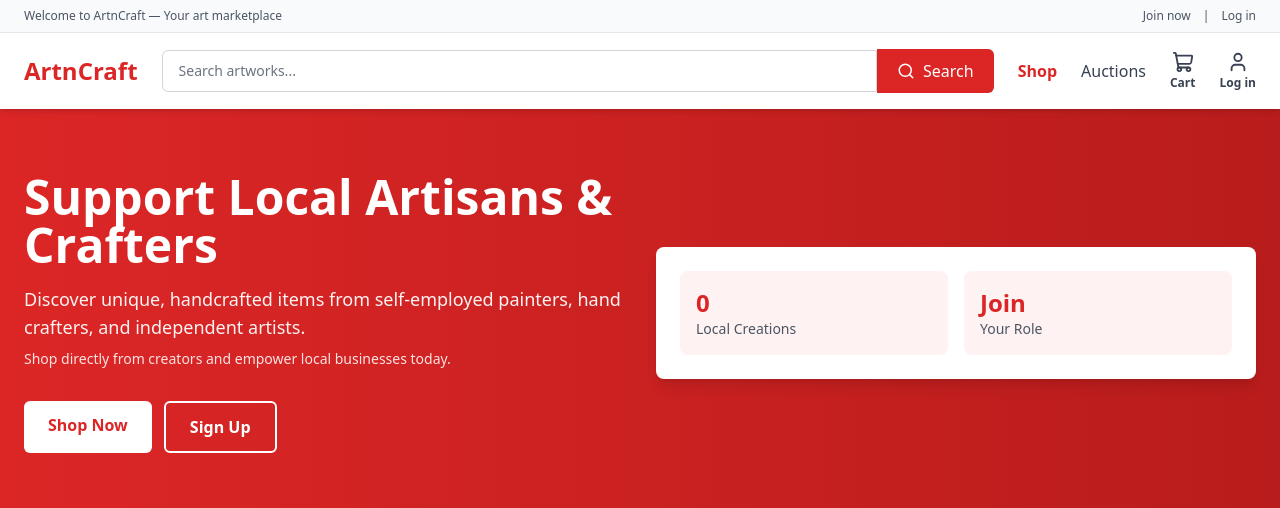
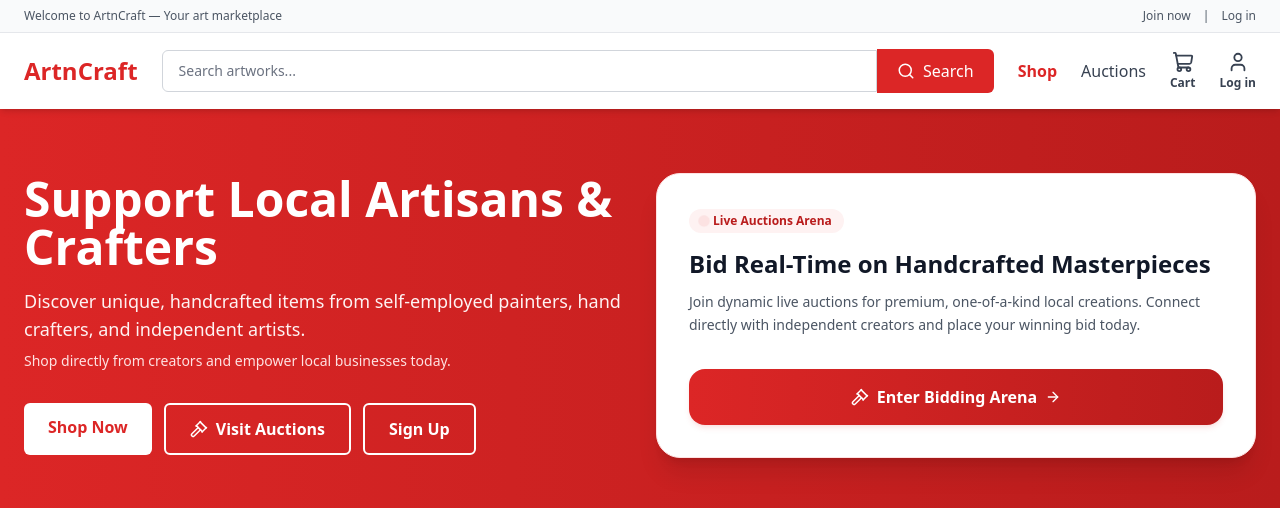
Before and after one commit to pasindunavodya01/ArtnCraft, a React (Vite) app in the folder client/: page / in a window 1280 px wide. Shown: the top 508 px of the page. Built offline with nearby package versions, Linux system fonts and the light colour scheme; no server answers.

Commit message:
homepage bid

```diff
--- a/client/src/pages/AuctionList.jsx
+++ b/client/src/pages/AuctionList.jsx
@@ -340,7 +340,6 @@ export default function AuctionList() {
                 );
               })}
             </div>
-
             {/* Pagination Controls */}
             {totalPages > 1 && (
               <div className="mt-12 flex items-center justify-center gap-1.5 pb-8 border-t border-gray-250 pt-6">
@@ -354,7 +353,13 @@ export default function AuctionList() {
                   Prev
                 </button>
 
-                {/* Page Number Buttons */}
+                {/* Mobile Page Indicator */}
+                <span className="inline-flex sm:hidden items-center justify-center h-10 px-4 rounded-xl border border-gray-300 bg-white text-xs font-bold text-gray-700">
+                  Page {currentPage} of {totalPages}
+                </span>
+
+                {/* Desktop Page Number Buttons */}
+                <div className="hidden sm:flex items-center gap-1.5">
                   {Array.from({ length: totalPages }, (_, index) => {
                     const pageNum = index + 1;
                     return (
@@ -372,6 +377,7 @@ export default function AuctionList() {
                       </button>
                     );
                   })}
+                </div>
 
                 {/* Next Button */}
                 <button
--- a/client/src/pages/Homepage.jsx
+++ b/client/src/pages/Homepage.jsx
@@ -1,5 +1,6 @@
 import { useEffect, useState } from 'react';
-import { useSearchParams } from 'react-router-dom';
+import { Link, useSearchParams } from 'react-router-dom';
+import { Gavel, ArrowRight } from 'lucide-react';
 import api from '../services/api.js';
 import ProductCard from '../components/ProductCard.jsx';
 import { useCart } from '../contexts/CartContext.jsx';
@@ -130,6 +131,9 @@ export default function Homepage() {
                 <a href="#products" className="rounded-md bg-white px-6 py-3 font-bold text-red-600 transition hover:bg-gray-50">
                   Shop Now
                 </a>
+                <Link to="/auctions" className="rounded-md border-2 border-white px-6 py-3 font-bold text-white transition hover:bg-white hover:text-red-600 flex items-center gap-2">
+                  <Gavel size={18} /> Visit Auctions
+                </Link>
                 {!user && (
                   <a href="/register" className="rounded-md border-2 border-white px-6 py-3 font-bold text-white transition hover:bg-white hover:text-red-600">
                     Sign Up
@@ -137,16 +141,28 @@ export default function Homepage() {
                 )}
               </div>
             </div>
-            <div className="rounded-lg overflow-hidden bg-white p-6 shadow-lg">
-              <div className="grid grid-cols-2 gap-4">
-                <div className="rounded-lg bg-red-50 p-4">
-                  <p className="text-2xl font-bold text-red-600">{products.length}</p>
-                  <p className="text-sm text-gray-600">Local Creations</p>
+            <div className="rounded-3xl bg-white p-6 sm:p-8 shadow-xl border border-red-100 flex flex-col justify-between">
+              <div>
+                <span className="inline-flex items-center gap-1.5 rounded-full bg-red-50 px-3 py-1 text-xs font-bold text-red-700">
+                  <span className="h-1.5 w-1.5 rounded-full bg-red-600 animate-ping" />
+                  Live Auctions Arena
+                </span>
+                <h3 className="mt-4 text-2xl font-black text-gray-900 leading-tight">
+                  Bid Real-Time on Handcrafted Masterpieces
+                </h3>
+                <p className="mt-3 text-sm text-gray-600 leading-relaxed">
+                  Join dynamic live auctions for premium, one-of-a-kind local creations. Connect directly with independent creators and place your winning bid today.
+                </p>
               </div>
-                <div className="rounded-lg bg-red-50 p-4">
-                  <p className="text-2xl font-bold text-red-600">{user ? role.charAt(0).toUpperCase() + role.slice(1) : 'Join'}</p>
-                  <p className="text-sm text-gray-600">Your Role</p>
-                </div>
+              <div className="mt-8">
+                <Link
+                  to="/auctions"
+                  className="w-full inline-flex items-center justify-center gap-2 rounded-2xl bg-gradient-to-r from-red-600 to-red-700 px-6 py-4 font-bold text-white transition duration-300 hover:from-red-700 hover:to-red-800 active:scale-95 shadow-md shadow-red-600/10 group"
+                >
+                  <Gavel size={18} className="group-hover:rotate-12 transition duration-300" />
+                  Enter Bidding Arena
+                  <ArrowRight size={16} className="group-hover:translate-x-1 transition duration-300" />
+                </Link>
               </div>
             </div>
           </div>
@@ -165,7 +181,7 @@ export default function Homepage() {
               {preferences?.topCategories?.length > 0 && (
                 <p className="mt-2 text-sm text-gray-500">
                   Preferences: {preferences.topCategories.map((c) => c.name).join(', ')}
-                  {preferences.priceRange && ` · $${preferences.priceRange.min.toFixed(0)}–$${preferences.priceRange.max.toFixed(0)}`}
+                  {preferences.priceRange && ` · Rs.${preferences.priceRange.min.toFixed(0)}–Rs.${preferences.priceRange.max.toFixed(0)}`}
                 </p>
               )}
             </div>
@@ -291,6 +307,13 @@ export default function Homepage() {
                     Prev
                   </button>
 
+                  {/* Mobile Page Indicator */}
+                  <span className="inline-flex sm:hidden items-center justify-center h-10 px-4 rounded-xl border border-gray-300 bg-white text-xs font-bold text-gray-700">
+                    Page {currentPage} of {totalPages}
+                  </span>
+
+                  {/* Desktop Page Number Buttons */}
+                  <div className="hidden sm:flex items-center gap-1.5">
                     {Array.from({ length: totalPages }, (_, index) => {
                       const pageNum = index + 1;
                       return (
@@ -308,6 +331,7 @@ export default function Homepage() {
                         </button>
                       );
                     })}
+                  </div>
 
                   <button
                     type="button"
--- a/client/src/pages/SellerDashboard.jsx
+++ b/client/src/pages/SellerDashboard.jsx
@@ -875,6 +875,13 @@ export default function SellerDashboard() {
                       Prev
                     </button>
 
+                    {/* Mobile Page Indicator */}
+                    <span className="inline-flex sm:hidden items-center justify-center h-10 px-4 rounded-xl border border-gray-300 bg-white text-xs font-bold text-gray-700">
+                      Page {productsPage} of {totalProductsPages}
+                    </span>
+
+                    {/* Desktop Page Number Buttons */}
+                    <div className="hidden sm:flex items-center gap-1.5">
                       {Array.from({ length: totalProductsPages }, (_, index) => {
                         const pageNum = index + 1;
                         return (
@@ -892,6 +899,7 @@ export default function SellerDashboard() {
                           </button>
                         );
                       })}
+                    </div>
 
                     <button
                       type="button"
@@ -1108,6 +1116,13 @@ export default function SellerDashboard() {
                       Prev
                     </button>
 
+                    {/* Mobile Page Indicator */}
+                    <span className="inline-flex sm:hidden items-center justify-center h-10 px-4 rounded-xl border border-gray-300 bg-white text-xs font-bold text-gray-700">
+                      Page {auctionsPage} of {totalAuctionsPages}
+                    </span>
+
+                    {/* Desktop Page Number Buttons */}
+                    <div className="hidden sm:flex items-center gap-1.5">
                       {Array.from({ length: totalAuctionsPages }, (_, index) => {
                         const pageNum = index + 1;
                         return (
@@ -1125,6 +1140,7 @@ export default function SellerDashboard() {
                           </button>
                         );
                       })}
+                    </div>
 
                     <button
                       type="button"
--- a/client/src/pages/SellerProducts.jsx
+++ b/client/src/pages/SellerProducts.jsx
@@ -93,7 +93,7 @@ export default function SellerProducts() {
 
             {/* Pagination Controls */}
             {totalPages > 1 && (
-              <div className="mt-12 flex items-center justify-center gap-1.5 pb-8 border-t border-gray-255 pt-6">
+              <div className="mt-12 flex items-center justify-center gap-1.5 pb-8 border-t border-gray-200 pt-6">
                 <button
                   type="button"
                   onClick={() => handlePageChange(Math.max(currentPage - 1, 1))}
@@ -103,6 +103,13 @@ export default function SellerProducts() {
                   Prev
                 </button>
 
+                {/* Mobile Page Indicator */}
+                <span className="inline-flex sm:hidden items-center justify-center h-10 px-4 rounded-xl border border-gray-300 bg-white text-xs font-bold text-gray-700">
+                  Page {currentPage} of {totalPages}
+                </span>
+
+                {/* Desktop Page Number Buttons */}
+                <div className="hidden sm:flex items-center gap-1.5">
                   {Array.from({ length: totalPages }, (_, index) => {
                     const pageNum = index + 1;
                     return (
@@ -120,6 +127,7 @@ export default function SellerProducts() {
                       </button>
                     );
                   })}
+                </div>
 
                 <button
                   type="button"
```
Lines whose indentation alone changed are shown as unchanged.
